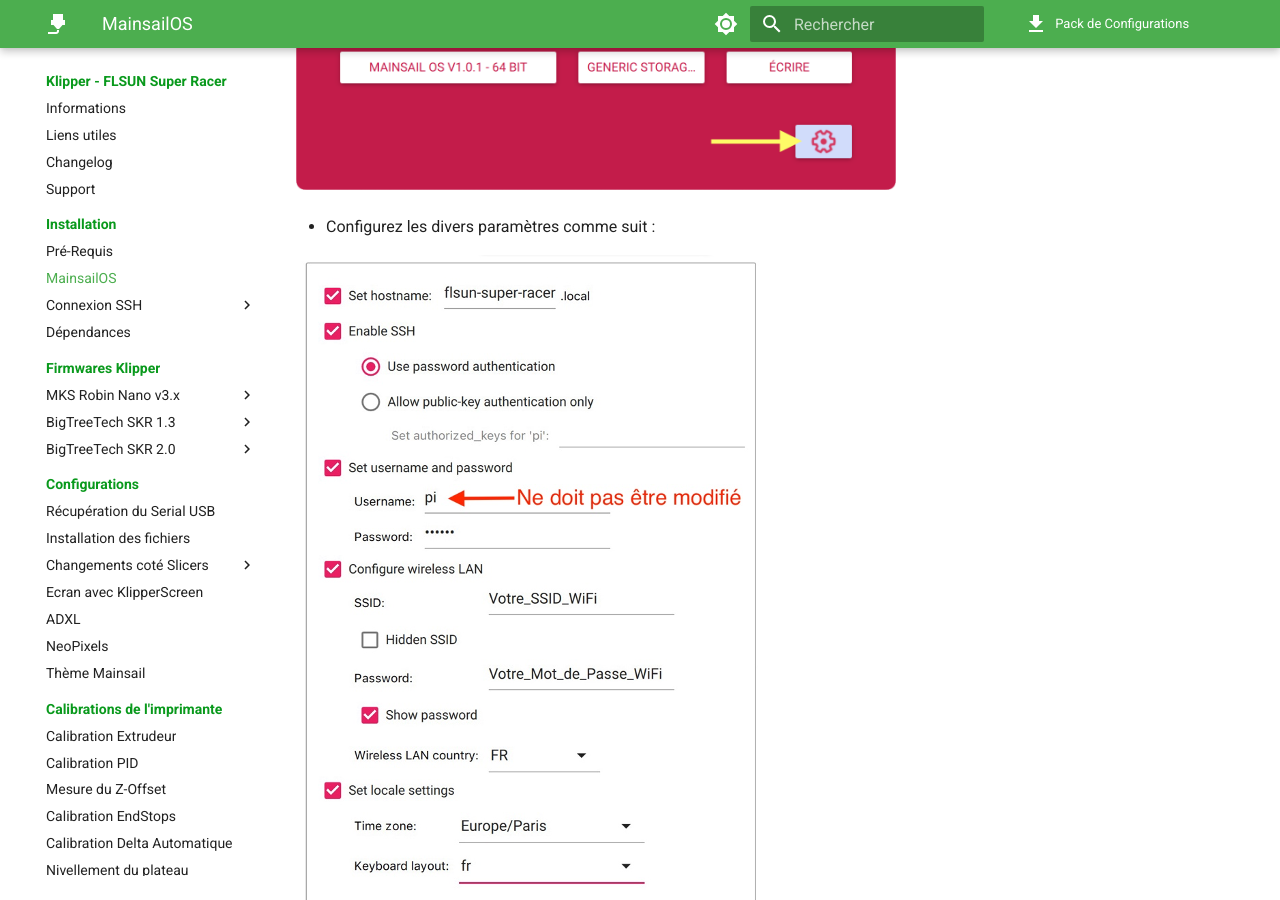
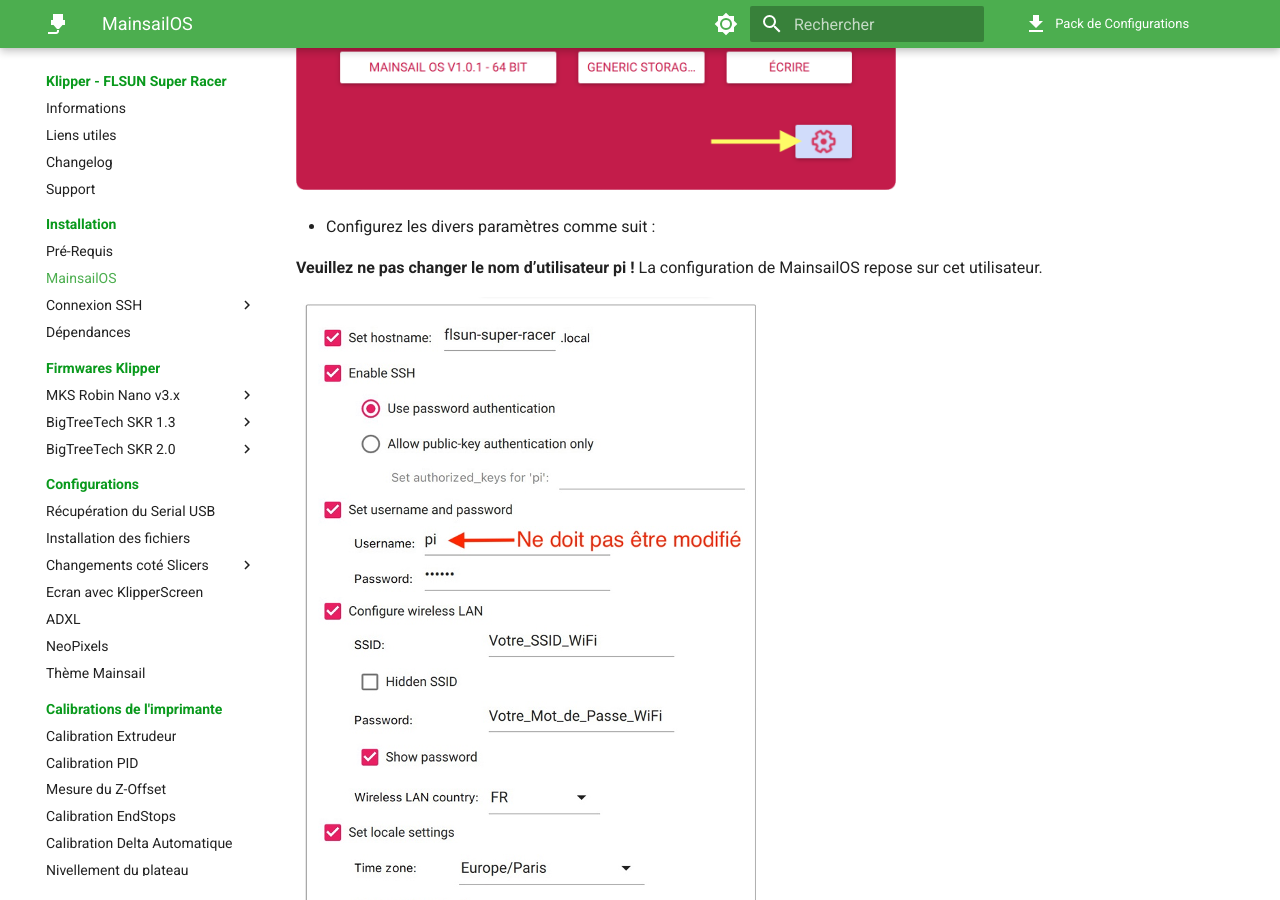
Before and after one commit to Guilouz/test, an MkDocs documentation site: the page built from docs/installation/mainsailos.md, in a window 1280 px wide and 900 px high, scrolled down 5156 px. Built offline with MkDocs 1.6.1 and Material for MkDocs 9.7.7, drawn with Linux system fonts in a browser that asks for light colours; comment, search, counter and statistics services are not loaded.

```diff
--- a/docs/installation/mainsailos.md
+++ b/docs/installation/mainsailos.md
@@ -56,13 +56,13 @@ hide:
 
 - Configurez les divers paramètres comme suit :
 
+  **Veuillez ne pas changer le nom d’utilisateur pi !** La configuration de MainsailOS repose sur cet utilisateur.
+
 ![12](../assets/img/installation/mainsailos/12.png)
 
-**Veuillez ne pas changer le nom d’utilisateur pi !** La configuration de MainsailOS repose sur cet utilisateur.
-
-<u>Note</u> : Si vous modifiez le paramètre <i>Set hotname</i>, l'URL de votre Raspberry Pi sera modifiée en conséquence.
+  <u>Note</u> : Si vous modifiez le paramètre <i>Set hotname</i>, l'URL de votre Raspberry Pi sera modifiée en conséquence.
 <br />
-Comme indiqué dans la capture d'écran ci-dessus, votre URL sera : <a href="http://flsun-super-racer.local" target="_blank">http://flsun-super-racer.local</a>
+  Comme indiqué dans la capture d'écran ci-dessus, votre URL sera : <a href="http://flsun-super-racer.local" target="_blank">http://flsun-super-racer.local</a>
 
 - Cliquez ensuite sur **SAVE** pour sauvegarder ces paramètres.
 
```
